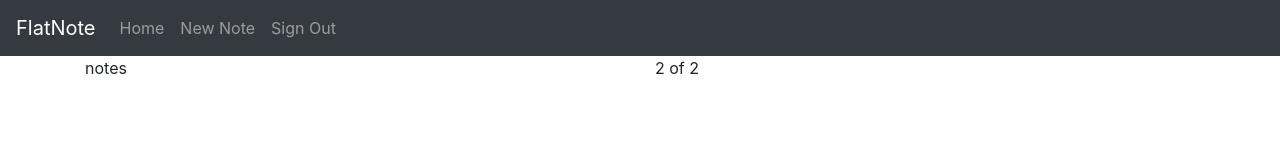
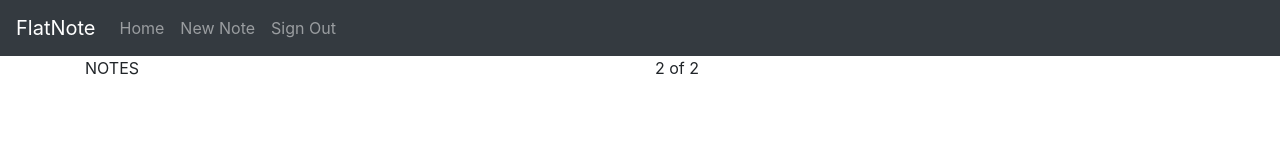
Before and after one commit to bosmanpa/flatnotefrontend, a React (Create React App) app: page / in a window 1280 px wide. Shown: the top 160 px of the page. Built offline with nearby package versions, Linux system fonts and the light colour scheme; no server answers.

Commit message:
container moved into notes container, added reducer

```diff
--- a/src/containers/App.js
+++ b/src/containers/App.js
@@ -4,9 +4,6 @@ import {
   Route
 } from 'react-router-dom';
 import NavBar from '../components/NavBar';
-import Container from 'react-bootstrap/Container'
-import Row from 'react-bootstrap/Row'
-import Col from 'react-bootstrap/Col'
 import NotesContainer from './NotesContainer.js'
 
 function App() {
@@ -14,12 +11,7 @@ function App() {
     <Router>
       <div>
         <NavBar />
-          <Container>
-            <Row>
-              <Col><NotesContainer /></Col>
-              <Col>2 of 2</Col>
-            </Row>
-          </Container>
+        <NotesContainer />
       </div>
     </Router>
   );
--- a/src/containers/NotesContainer.js
+++ b/src/containers/NotesContainer.js
@@ -1,4 +1,7 @@
 import React, { Component } from 'react';
+import Container from 'react-bootstrap/Container'
+import Row from 'react-bootstrap/Row'
+import Col from 'react-bootstrap/Col'
 
 class NotesContainer extends Component {
 
@@ -10,9 +13,12 @@ class NotesContainer extends Component {
 
     render(){
         return(
-            <div>
-                notes
-            </div>
+           <Container>
+            <Row>
+              <Col>NOTES</Col>
+              <Col>2 of 2</Col>
+            </Row>
+          </Container>
         )
     }
 
--- a/src/index.js
+++ b/src/index.js
@@ -1,12 +1,20 @@
 import React from 'react';
 import ReactDOM from 'react-dom';
-import './index.css';
 import App from './containers/App';
 import * as serviceWorker from './serviceWorker';
 import 'bootstrap/dist/css/bootstrap.min.css';
+import { Provider } from 'react-redux';
+import { createStore } from 'redux';
+import manageNote from './reducers/manageNote'
 
 
-ReactDOM.render(<App />, document.getElementById('root'));
+const store = createStore(manageNote)
+
+ReactDOM.render(
+    <Provider store={store}>
+        <App />
+    </Provider>,
+    document.getElementById('root'));
 
 // If you want your app to work offline and load faster, you can change
 // unregister() to register() below. Note this comes with some pitfalls.
--- /dev/null
+++ b/src/reducers/manageNote.js
@@ -0,0 +1,6 @@
+export default function manageNotes(state = {notes: []}, action) {
+    switch(action.type){
+        default:
+            return state
+    }
+}
```
